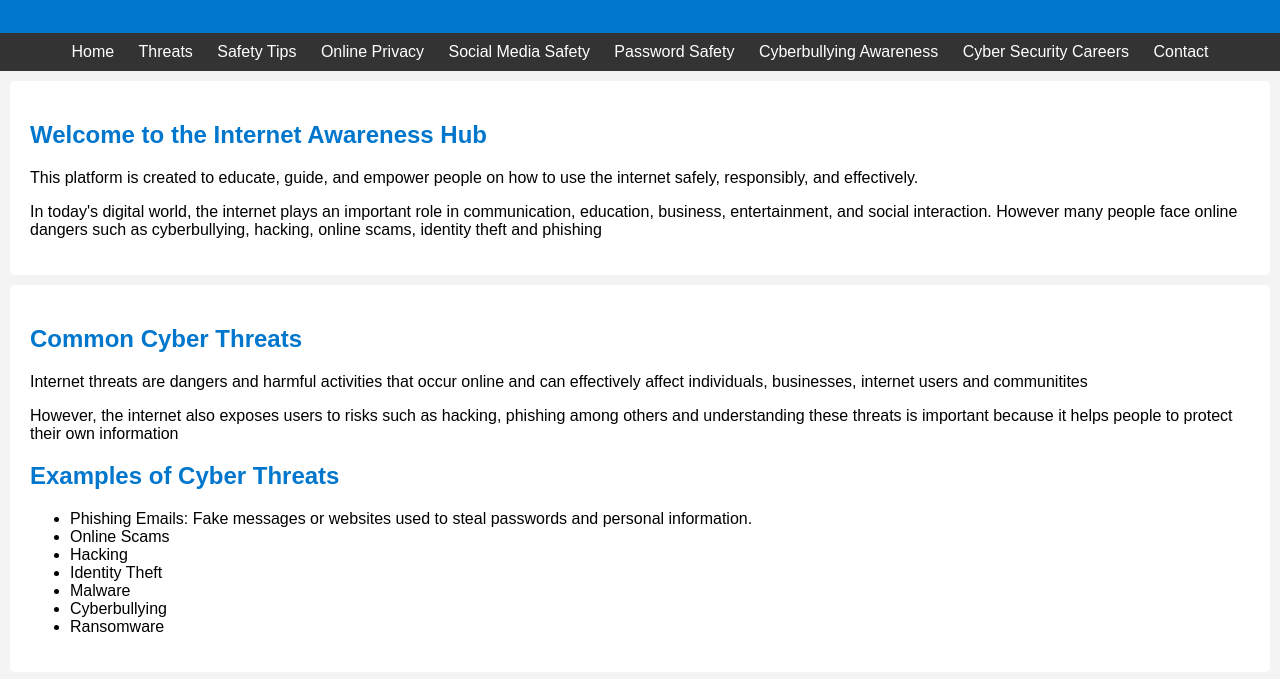
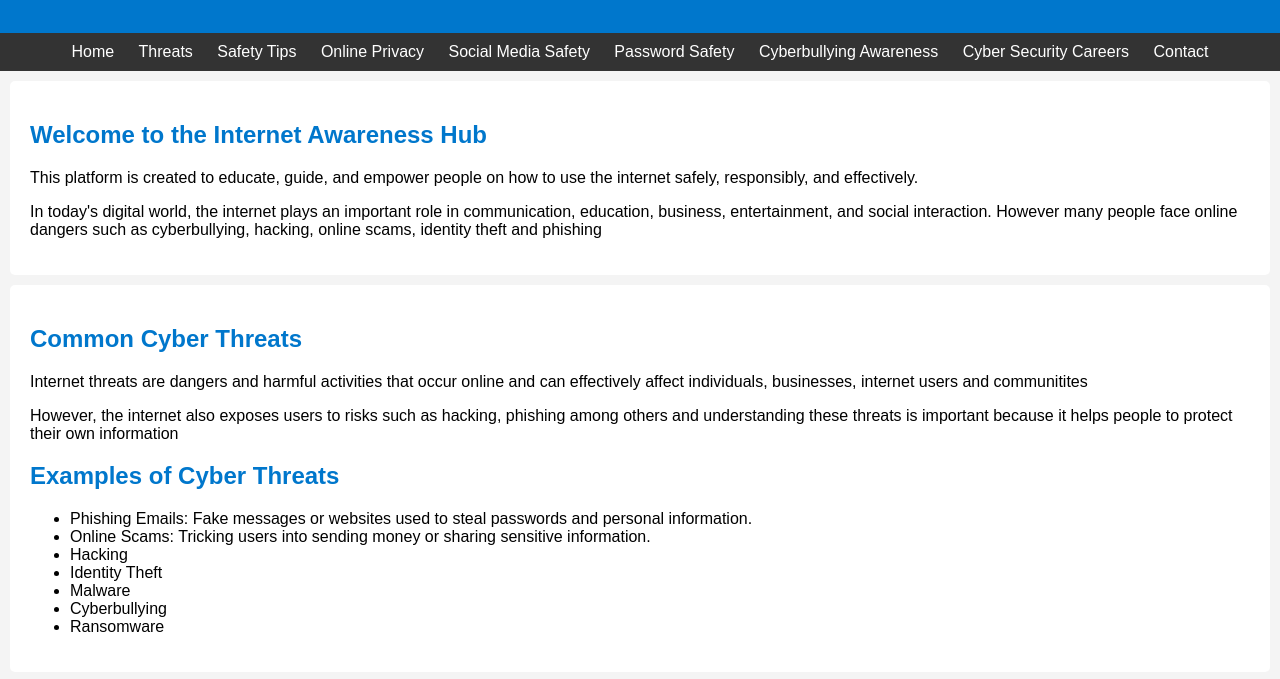
Before and after one commit to ssekanjako629/Ezra, a plain HTML site: page index.html in a window 1280 px wide. Shown: the part 121-800 px from the top of the page. Drawn offline with Linux system fonts and the light colour scheme.

Commit message:
Enhance description of online scams in index.html
given the meaning of online scam in index.html

```diff
--- a/index.html
+++ b/index.html
@@ -39,7 +39,7 @@
     <h2>Examples of Cyber Threats</h2>
     <ul>
         <li>Phishing Emails: Fake messages or websites used to steal passwords and personal information.</li>
-        <li>Online Scams</li>
+        <li>Online Scams: Tricking users into sending money or sharing sensitive information.</li>
         <li>Hacking</li>
         <li>Identity Theft</li>
         <li>Malware</li>
```
